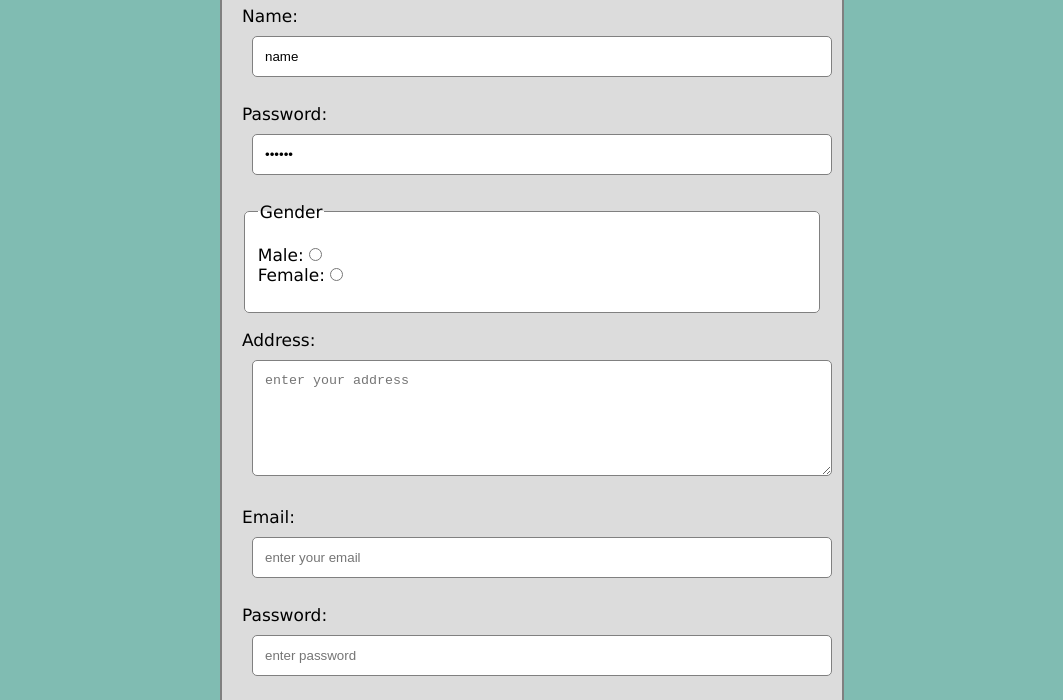
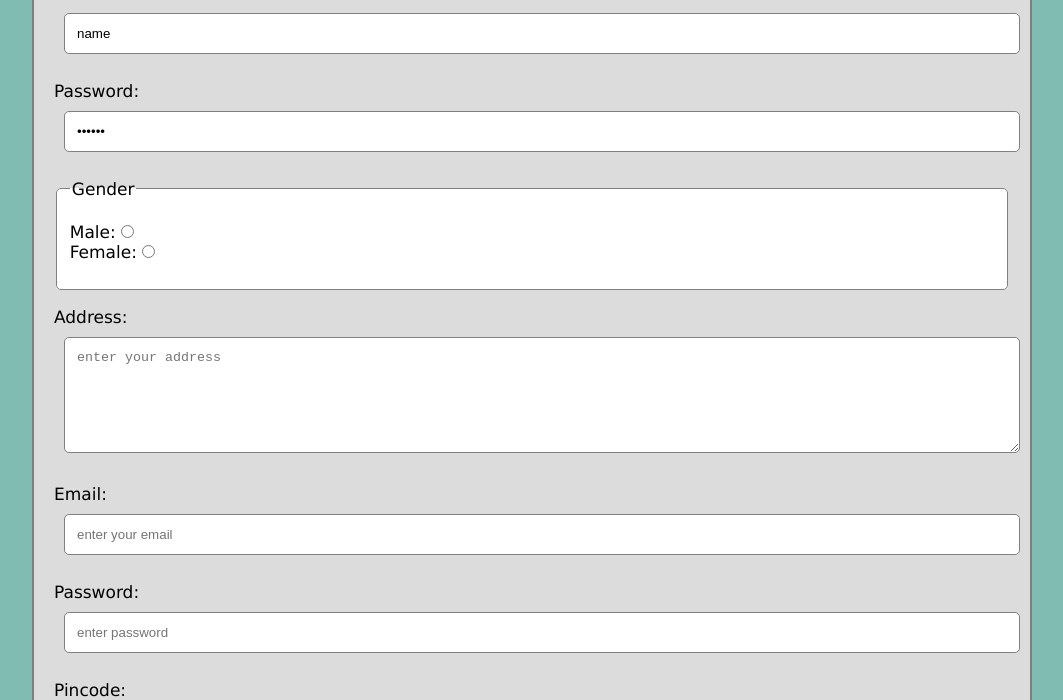
Before and after one commit to satyasaadhika/Payment-form, a plain HTML site: page index.html in a window 1280 px wide. Shown: the part 161-861 px from the top of the page, without its empty margins (108-1171 px from the left). Drawn offline with Linux system fonts and the light colour scheme.

Commit message:
add max width

```diff
--- a/style.css
+++ b/style.css
@@ -3,9 +3,10 @@
 }
 body{
     font-family: Verdana, Geneva, Tahoma, sans-serif;
-    margin: 15px 320px;
+    margin: auto;
     font-size: 17px;
-    padding: 8px;
+    padding: 0;
+    max-width: 1000px;
     background-color: rgb(128, 188, 178);
 
 }
@@ -14,6 +15,8 @@ body{
     padding: 5px 20px 15px 20px;
     border: 2px solid grey;
     border-radius: 6px;
+    width: 100%;
+    height: 100%;
 }
 input[type="text"],
 input[type="password"],
```
